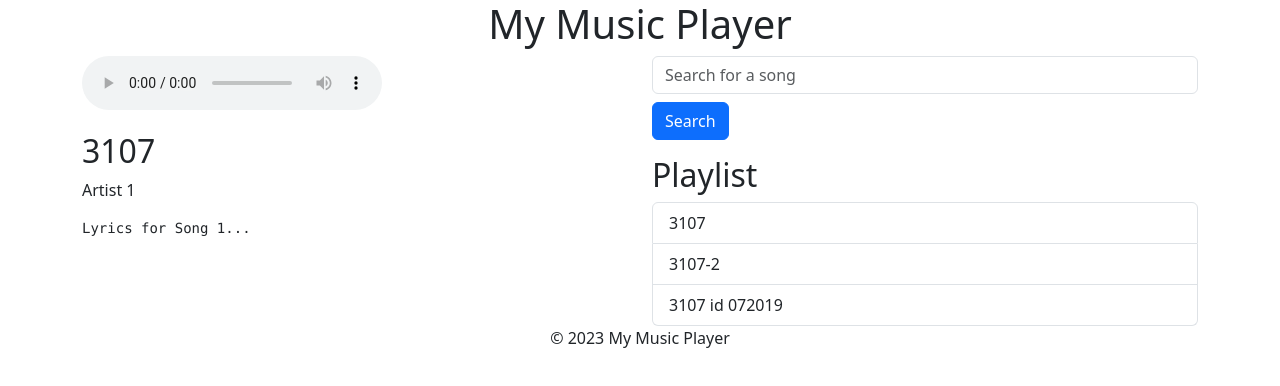
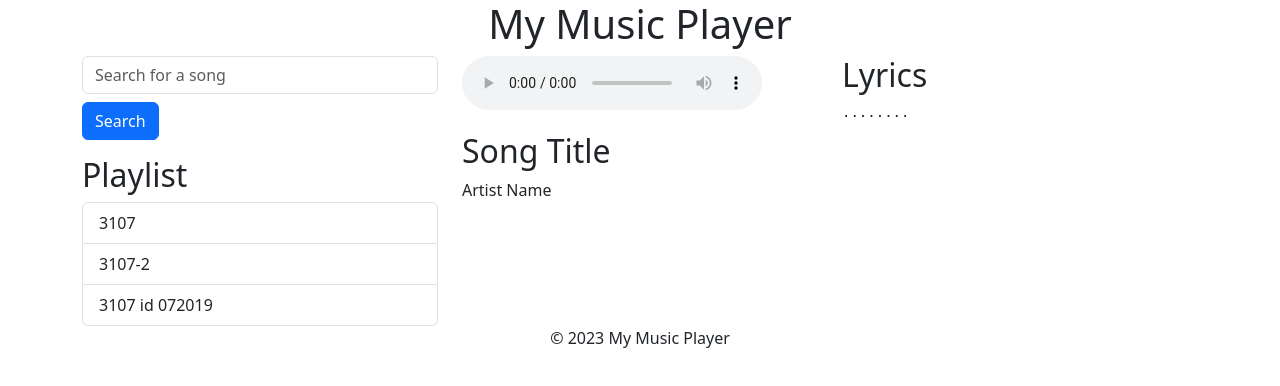
Before and after one commit to huuthang9764/PandaMusic, a plain HTML site: page index.html in a window 1280 px wide. Both pictures are taken after a click on the item "3107". Drawn offline with nearby package versions, Linux system fonts and the light colour scheme.

Commit message:
update 2208

```diff
--- a/index.html
+++ b/index.html
@@ -5,9 +5,7 @@
     <meta name="viewport" content="width=device-width, initial-scale=1.0">
     <title>Music Player</title>
     <link rel="stylesheet" href="https://cdn.jsdelivr.net/npm/bootstrap@5.3.0/dist/css/bootstrap.min.css">
-    <style>
-        /* Tùy chỉnh thêm CSS của bạn ở đây nếu cần */
-    </style>
+    <link rel="stylesheet" href="styles.css">
 </head>
 <body>
     <header class="container">
@@ -15,21 +13,7 @@
     </header>
     <main class="container">
         <section class="row">
-            <div class="col-md-6">
-                <div class="player">
-                    <!-- Trình phát nhạc và thông tin bài hát -->
-                    <audio id="audio-player" controls>
-                        <source id="audio-source" src="./songs/3107.mp3" type="audio/mp3">
-                        Your browser does not support the audio element.
-                    </audio>
-                    <div class="song-info mt-3">
-                        <h2 id="song-title">Song Title</h2>
-                        <p id="artist-name">Artist Name</p>
-                        <pre id="lyrics-text">Lyrics will appear here.</pre>
-                    </div>
-                </div>
-            </div>
-            <div class="col-md-6">
+            <div class="col-md-4 playlist-and-search">
                 <div class="search">
                     <!-- Ô tìm kiếm -->
                     <input type="text" id="search-input" class="form-control mb-2" placeholder="Search for a song">
@@ -43,7 +27,26 @@
                     </ul>
                 </div>
             </div>
+            <div class="col-md-4 player">
+                <!-- Trình phát nhạc và thông tin bài hát -->
+                <audio id="audio-player" controls>
+                    <source id="audio-source" src="./songs/3107.mp3" type="audio/mp3">
+                    Your browser does not support the audio element.
+                </audio>
+                <div class="song-info mt-3">
+                    <h2 id="song-title">Song Title</h2>
+                    <p id="artist-name">Artist Name</p>
+                </div>
+                <div class="toggle-button-container text-center">
+                    <button id="toggle-button" class="btn btn-primary">Show Playlist and Search</button>
+                </div>
+            </div>
+            <div class="col-md-4 lyrics">
+                <h2>Lyrics</h2>
+                <pre id="lyrics-text">Lyrics will appear here.</pre>
+            </div>
         </section>
+
     </main>
     <footer class="container">
         <p class="text-center">&copy; 2023 My Music Player</p>
--- a/script.js
+++ b/script.js
@@ -1,7 +1,60 @@
 const allSongs = [
-    { title: '3107', artist: 'Artist 1', src: './songs/3107.mp3', lyrics: 'Lyrics for Song 1...' },
-    { title: '3107-2', artist: 'Artist 2', src: './songs/3107-2.mp3', lyrics: 'Lyrics for Song 2...' },
-    { title: '3107 id 072019', artist: 'Artist 3', src: './songs/3107ID.mp3', lyrics: 'Lyrics for Song 3...' },
+    { title: '3107', artist: 'W/n', src: './songs/3107.mp3',
+    lyrics: [{ time: "0:00", text: "........" },
+        { time: "0:04", text: "Đêm dần buông" },
+        { time: "0:07", text: "Chỉ có đôi ta đứng đây hơi buồn" },
+        { time: "0:11", text: "Nhấm nháp những suy tư" },
+        { time: "0:13", text: "Của ngày hôm qua" },
+        { time: "0:15", text: "Vừa đây đã xa" },
+        { time: "0:18", text: "Riêng mình ta" },
+        { time: "0:22", text: "Vẫn mãi lang thang" },
+        { time: "0:24", text: "Dưới ánh chiều tà" },
+        { time: "0:27", text: "Vẫn nỗi nhớ miên man" },
+        { time: "0:29", text: "Ký ức bên em" },
+        { time: "0:30", text: "Bây giờ đang ở một nơi xa" },
+        { time: "0:34", text: "Chỉ cần bên nhau như những ngày ấy" },
+        { time: "0:38", text: "Anh sẽ cùng em đi hết tháng ngày" },
+        { time: "0:42", text: "Để trong cơn mơ anh chẳng tìm thấy" },
+        { time: "0:46", text: "Để anh bơ vơ mãi phút nơi đây" },
+        { time: "0:29", text: "Tình yêu khi xưa đôi ta vụn vỡ" },
+        { time: "0:53", text: "Trong một chiều mưa hai đứa chia tay" },]
+        },
+    { title: '3107-2', artist: 'W/n', src: './songs/3107-2.mp3', lyrics: [{ time: "0:00", text: "........" },
+        { time: "0:04", text: "Đêm dần buông" },
+        { time: "0:07", text: "Chỉ có đôi ta đứng đây hơi buồn" },
+        { time: "0:11", text: "Nhấm nháp những suy tư" },
+        { time: "0:13", text: "Của ngày hôm qua" },
+        { time: "0:15", text: "Vừa đây đã xa" },
+        { time: "0:18", text: "Riêng mình ta" },
+        { time: "0:22", text: "Vẫn mãi lang thang" },
+        { time: "0:24", text: "Dưới ánh chiều tà" },
+        { time: "0:27", text: "Vẫn nỗi nhớ miên man" },
+        { time: "0:29", text: "Ký ức bên em" },
+        { time: "0:30", text: "Bây giờ đang ở một nơi xa" },
+        { time: "0:34", text: "Chỉ cần bên nhau như những ngày ấy" },
+        { time: "0:38", text: "Anh sẽ cùng em đi hết tháng ngày" },
+        { time: "0:42", text: "Để trong cơn mơ anh chẳng tìm thấy" },
+        { time: "0:46", text: "Để anh bơ vơ mãi phút nơi đây" },
+        { time: "0:29", text: "Tình yêu khi xưa đôi ta vụn vỡ" },
+        { time: "0:53", text: "Trong một chiều mưa hai đứa chia tay" },] },
+    { title: '3107 id 072019', artist: 'W/n ft 267', src: './songs/3107ID.mp3', lyrics: [{ time: "0:00", text: "........" },
+        { time: "0:04", text: "Đêm dần buông" },
+        { time: "0:07", text: "Chỉ có đôi ta đứng đây hơi buồn" },
+        { time: "0:11", text: "Nhấm nháp những suy tư" },
+        { time: "0:13", text: "Của ngày hôm qua" },
+        { time: "0:15", text: "Vừa đây đã xa" },
+        { time: "0:18", text: "Riêng mình ta" },
+        { time: "0:22", text: "Vẫn mãi lang thang" },
+        { time: "0:24", text: "Dưới ánh chiều tà" },
+        { time: "0:27", text: "Vẫn nỗi nhớ miên man" },
+        { time: "0:29", text: "Ký ức bên em" },
+        { time: "0:30", text: "Bây giờ đang ở một nơi xa" },
+        { time: "0:34", text: "Chỉ cần bên nhau như những ngày ấy" },
+        { time: "0:38", text: "Anh sẽ cùng em đi hết tháng ngày" },
+        { time: "0:42", text: "Để trong cơn mơ anh chẳng tìm thấy" },
+        { time: "0:46", text: "Để anh bơ vơ mãi phút nơi đây" },
+        { time: "0:29", text: "Tình yêu khi xưa đôi ta vụn vỡ" },
+        { time: "0:53", text: "Trong một chiều mưa hai đứa chia tay" },] },
     // ...
 ];
 
@@ -64,3 +117,61 @@ function updatePlaylist(filteredSongs) {
 
 // Khởi tạo danh sách bài hát ban đầu
 createPlaylist();
+
+let currentSongIndex = 0; // Chỉ số bài hát đang phát
+
+// Lắng nghe sự kiện thay đổi thời gian phát nhạc để cập nhật lời bài hát thời gian thực
+audioPlayer.addEventListener('timeupdate', () => {
+    const currentTime = audioPlayer.currentTime;
+    updateLyrics(currentTime);
+});
+
+// Cập nhật lời bài hát theo thời gian thực
+function updateLyrics(currentTime) {
+    const currentSong = allSongs[currentSongIndex];
+    let currentLyrics = "";
+
+    for (let i = 0; i < currentSong.lyrics.length; i++) {
+        const sectionTime = getSecondsFromTimestamp(currentSong.lyrics[i].time);
+        if (sectionTime <= currentTime) {
+            currentLyrics = currentSong.lyrics[i].text;
+        } else {
+            break;
+        }
+    }
+
+    lyricsText.textContent = currentLyrics;
+}
+
+// Chuyển đổi thời gian định dạng "0:00" sang giây
+function getSecondsFromTimestamp(timestamp) {
+    const [minutes, seconds] = timestamp.split(":");
+    return parseInt(minutes) * 60 + parseInt(seconds);
+}
+
+// Khi phát bài hát, cập nhật chỉ số bài hát và lời bài hát
+function playSong(index) {
+    currentSongIndex = index;
+    const song = allSongs[index];
+    audioPlayer.src = song.src;
+    lyricsText.textContent = ""; // Đặt lời bài hát về trạng thái rỗng
+    audioPlayer.play();
+}
+
+
+// Lắng nghe sự kiện nhấn nút toggle
+const toggleButton = document.getElementById('toggle-button');
+toggleButton.addEventListener('click', togglePlaylistAndSearch);
+
+// Hàm ẩn/hiện playlist và search
+function togglePlaylistAndSearch() {
+    const playlistAndSearch = document.querySelector('.playlist-and-search');
+
+    if (playlistAndSearch.style.display === 'none') {
+        playlistAndSearch.style.display = 'block';
+        toggleButton.textContent = 'Hide Playlist and Search';
+    } else {
+        playlistAndSearch.style.display = 'none';
+        toggleButton.textContent = 'Show Playlist and Search';
+    }
+}
--- a/styles.css
+++ b/styles.css
@@ -16,5 +16,24 @@
     flex: 1;
     padding: 10px;
 }
+.toggle-button-container{
+    display: none;
+}
+/* Rest of your existing CSS styles */
+/* ... Phần CSS trước ... */
 
-/* Rest of your existing CSS styles */
+/* Responsive styling */
+@media (max-width: 420px) {
+    .playlist-and-search {
+        display: none;
+    }
+
+    .toggle-button-container {
+        margin-top: 15px;
+    }
+}
+@media (max-width: 421px) {
+    .toggle-button-container {
+        display: block;
+    }
+}
```
